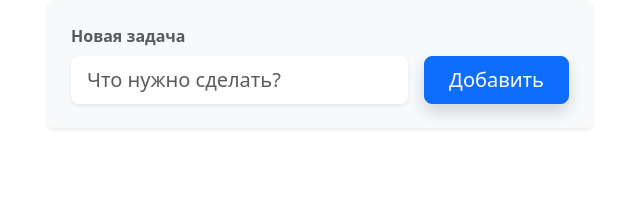
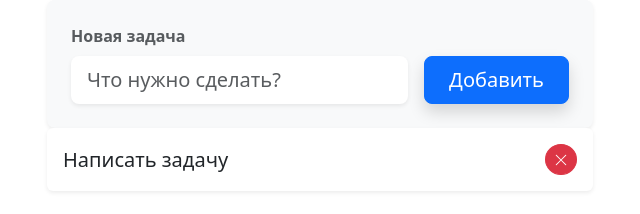
Before and after one commit to depst0r/Todo-js, a website built with Vite: page index.html in a window 1280 px wide. Shown: the whole page, without its empty margins (320-960 px from the left). Built offline with nearby package versions, Linux system fonts and the light colour scheme.

Commit message:
block-todo-text

```diff
--- a/index.html
+++ b/index.html
@@ -5,6 +5,7 @@
     <meta charset="UTF-8">
     <meta name="viewport" content="width=device-width, initial-scale=1.0">
     <title>ToDo list</title>
+    <link href="https://cdn.jsdelivr.net/npm/bootstrap-icons@1.10.0/font/bootstrap-icons.css" rel="stylesheet">
     <script defer type="module" src="/src/script/script.js"></script>
 </head>
 
@@ -22,6 +23,13 @@
                         Добавить
                     </button>
                 </form>
+                <div
+                    class="todo-text d-flex align-items-center justify-content-between p-3 mb-2 bg-white rounded shadow-sm">
+                    <span class="task-content fs-5">Написать задачу</span>
+                    <button class="btn btn-danger btn-sm rounded-circle delete-btn">
+                        <i class="bi bi-x-lg remuve-todo"></i>
+                    </button>
+                </div>
             </div>
         </div>
     </div>
```
